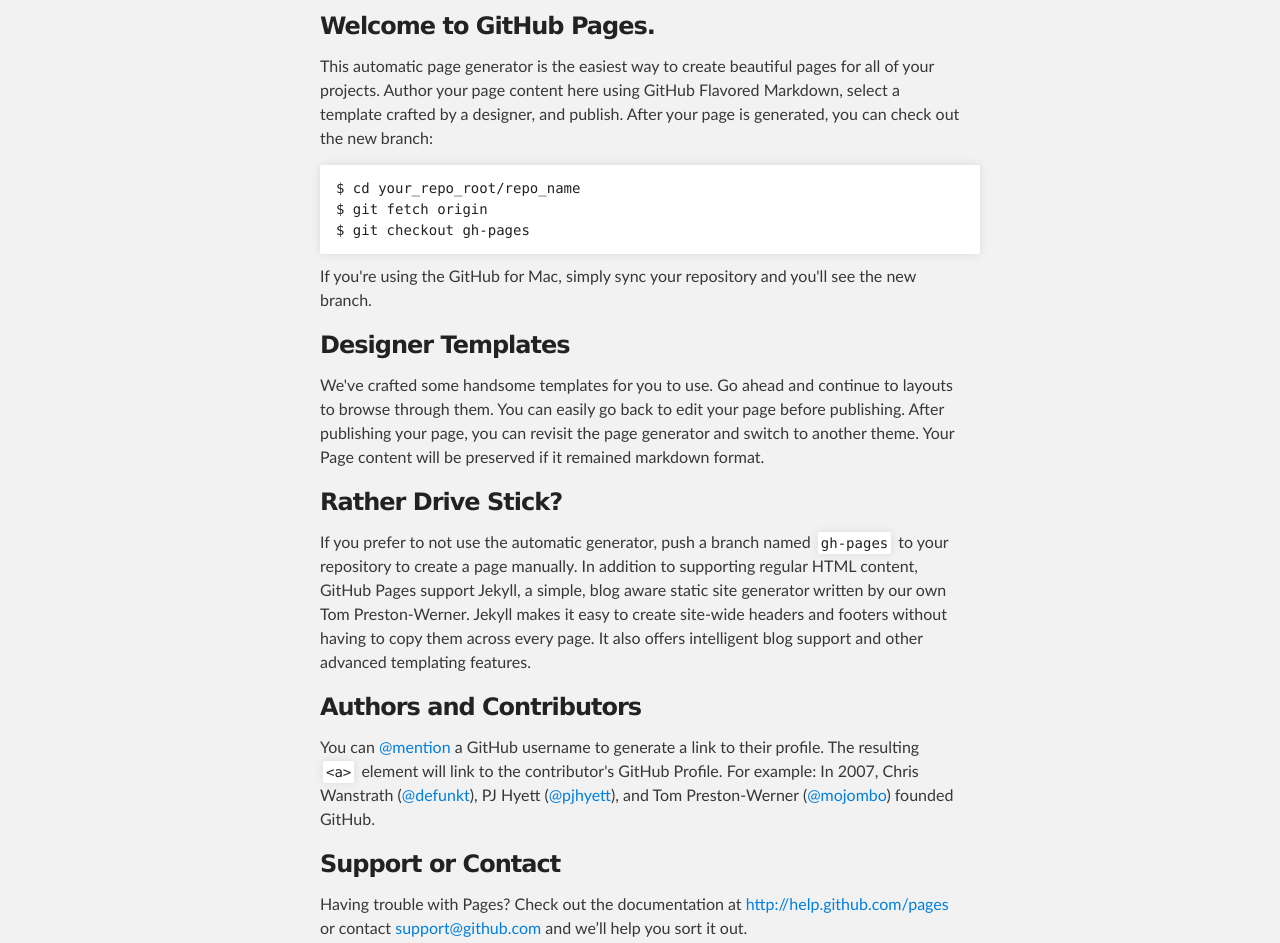
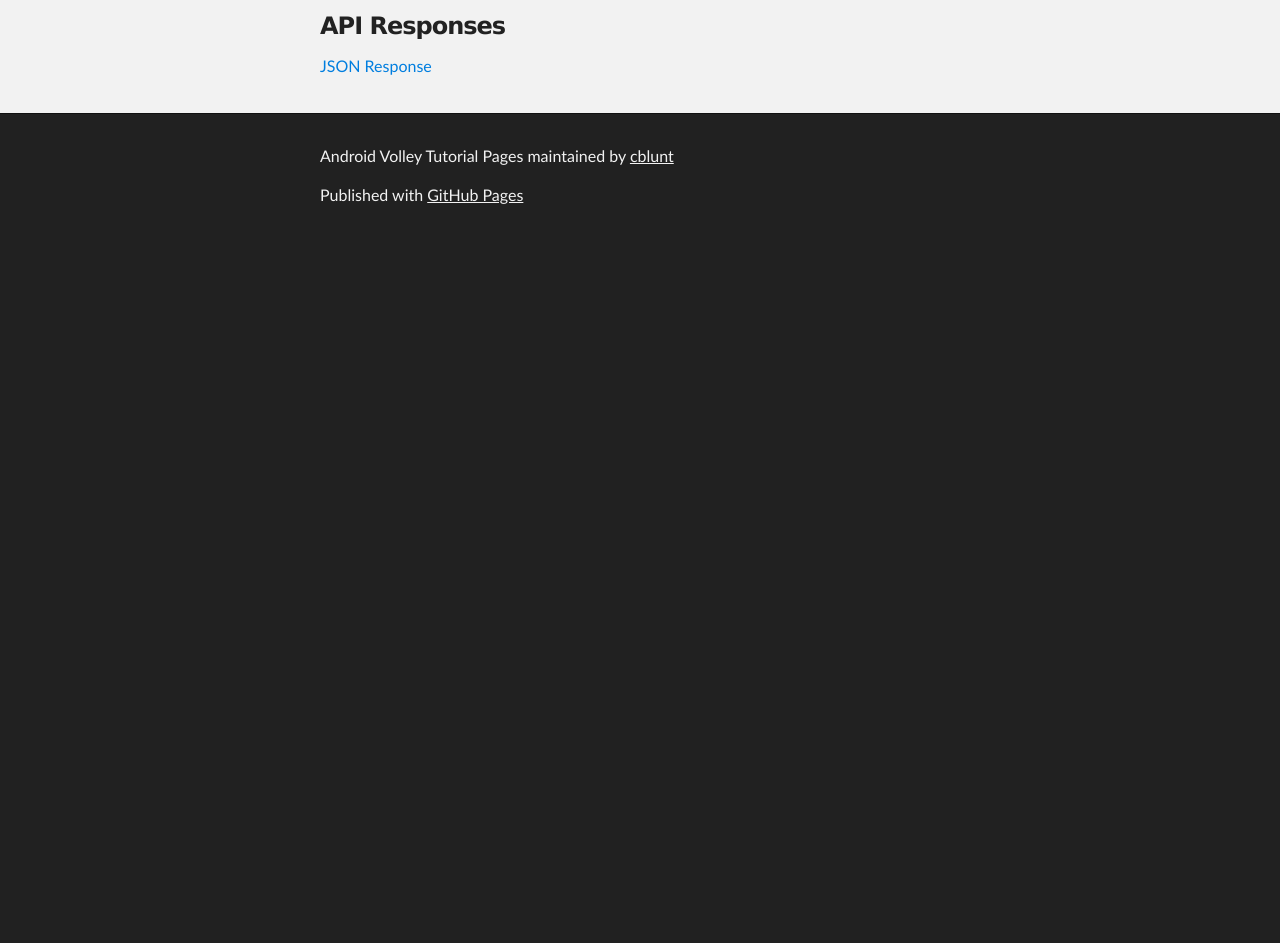
Before and after one commit to cblunt/blog-android-volley, a plain HTML site: page index.html in a window 1280 px wide. Shown: the part 315-1258 px from the top of the page. After the commit the page ends 800 px from the top, so only its background shows below. Drawn offline with Linux system fonts and the light colour scheme.

Commit message:
Add link to JSON response

```diff
--- a/index.html
+++ b/index.html
@@ -31,37 +31,9 @@
     <!-- MAIN CONTENT -->
     <div id="main_content_wrap" class="outer">
       <section id="main_content" class="inner">
-        <h3>
-<a name="welcome-to-github-pages" class="anchor" href="#welcome-to-github-pages"><span class="octicon octicon-link"></span></a>Welcome to GitHub Pages.</h3>
+        <h3>API Responses</h3>
 
-<p>This automatic page generator is the easiest way to create beautiful pages for all of your projects. Author your page content here using GitHub Flavored Markdown, select a template crafted by a designer, and publish. After your page is generated, you can check out the new branch:</p>
-
-<pre><code>$ cd your_repo_root/repo_name
-$ git fetch origin
-$ git checkout gh-pages
-</code></pre>
-
-<p>If you're using the GitHub for Mac, simply sync your repository and you'll see the new branch.</p>
-
-<h3>
-<a name="designer-templates" class="anchor" href="#designer-templates"><span class="octicon octicon-link"></span></a>Designer Templates</h3>
-
-<p>We've crafted some handsome templates for you to use. Go ahead and continue to layouts to browse through them. You can easily go back to edit your page before publishing. After publishing your page, you can revisit the page generator and switch to another theme. Your Page content will be preserved if it remained markdown format.</p>
-
-<h3>
-<a name="rather-drive-stick" class="anchor" href="#rather-drive-stick"><span class="octicon octicon-link"></span></a>Rather Drive Stick?</h3>
-
-<p>If you prefer to not use the automatic generator, push a branch named <code>gh-pages</code> to your repository to create a page manually. In addition to supporting regular HTML content, GitHub Pages support Jekyll, a simple, blog aware static site generator written by our own Tom Preston-Werner. Jekyll makes it easy to create site-wide headers and footers without having to copy them across every page. It also offers intelligent blog support and other advanced templating features.</p>
-
-<h3>
-<a name="authors-and-contributors" class="anchor" href="#authors-and-contributors"><span class="octicon octicon-link"></span></a>Authors and Contributors</h3>
-
-<p>You can <a href="https://github.com/blog/821" class="user-mention">@mention</a> a GitHub username to generate a link to their profile. The resulting <code>&lt;a&gt;</code> element will link to the contributor's GitHub Profile. For example: In 2007, Chris Wanstrath (<a href="https://github.com/defunkt" class="user-mention">@defunkt</a>), PJ Hyett (<a href="https://github.com/pjhyett" class="user-mention">@pjhyett</a>), and Tom Preston-Werner (<a href="https://github.com/mojombo" class="user-mention">@mojombo</a>) founded GitHub.</p>
-
-<h3>
-<a name="support-or-contact" class="anchor" href="#support-or-contact"><span class="octicon octicon-link"></span></a>Support or Contact</h3>
-
-<p>Having trouble with Pages? Check out the documentation at <a href="http://help.github.com/pages">http://help.github.com/pages</a> or contact <a href="mailto:support@github.com">support@github.com</a> and we’ll help you sort it out.</p>
+        <p><a href="http://cblunt.github.io/blog-android-volley/response.json">JSON Response</a></p>
       </section>
     </div>
 
```
